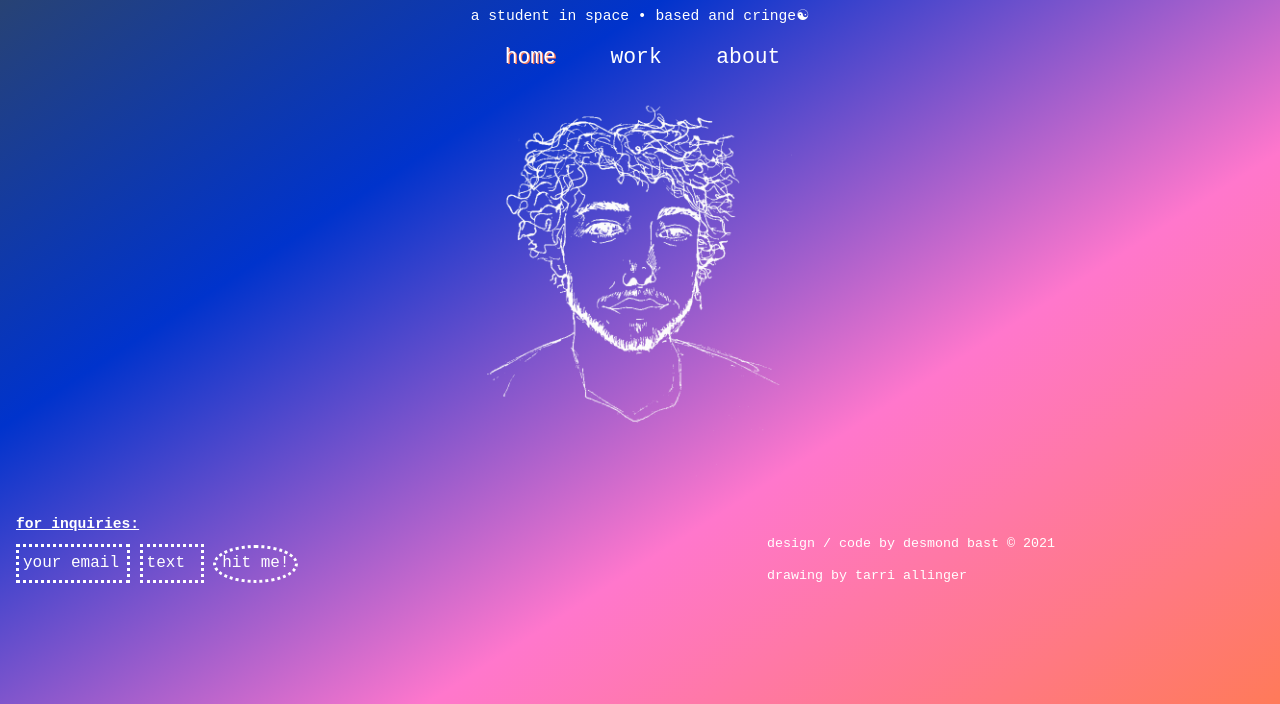
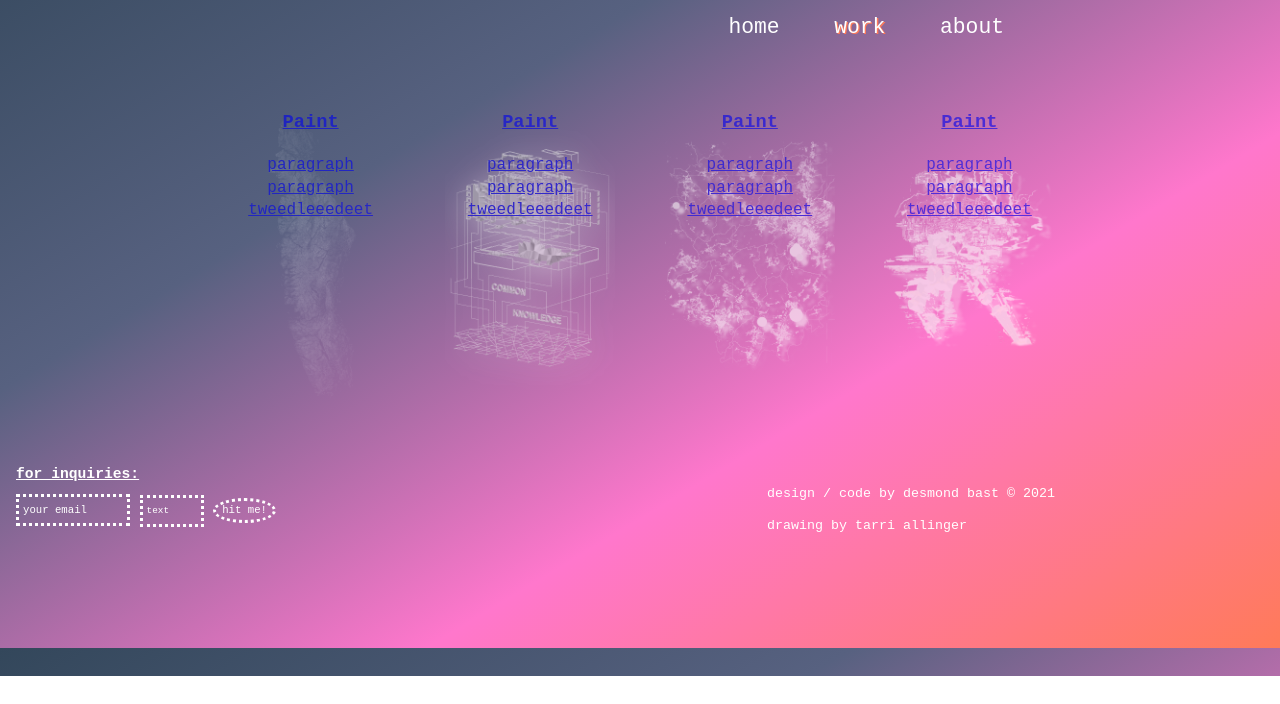
Before and after one commit to desbast/desbast.github.io, a website: page work.html in a window 1280 px wide. Shown: the part 124-828 px from the top of the page. After the commit the page ends 800 px from the top, so only its background shows below. Drawn offline with Linux system fonts and the light colour scheme.

Commit message:
Icons on moving work page
Newer Update Big Jabroni

```diff
--- a/css/main.css
+++ b/css/main.css
@@ -8,7 +8,7 @@ body {
   font-size: 1em;
   font-family: courier new;
   line-height: 1.4;
-  background-image: linear-gradient(to bottom right, #33475b, #0033CC, #FF77CC, rgb(255, 122, 89));
+  background-image: linear-gradient(to bottom right, #33475b, #576180, #FF77CC, rgb(255, 122, 89));
 }
 
 /* Global */
@@ -27,7 +27,7 @@ body {
   border-color: #000000;
  }
 .button1{
-	height: 38px;
+	height: 25px;
 	background: #ffffff;
 	background-color: transparent;
 	border-color: white;
@@ -35,14 +35,16 @@ body {
 	border-width: medium;
 	color: white;
 	border-radius: 50%;
+	font-size: 8pt;
 
 }
 
 /*header*/
 header{
-	padding-top: 40px;
+	padding-top: 10px;
 	min-height: 70px;
-	text-align: center;
+	text-align: right;
+	font-stretch: condensed;
 
 
 
@@ -118,7 +120,7 @@ header .current a{
 
 #submitform input[type="email"]{
 	padding:4px;
-	height:25px;
+	height:18px;
 	width:100px;
 	background-color: transparent;
 	border-style: dotted;
@@ -126,13 +128,14 @@ header .current a{
 	border-color: #ffffff;
 	color: white;
 	outline: none;
+	font-size:8pt;
 
 
 }
 
 #submitform input[type="text"]{
 	padding:4px;
-	height:25px;
+	height:18px;
 	width:50px;
 	background-color: transparent;
 	border-style: dotted;
@@ -142,10 +145,173 @@ header .current a{
 	color: white;
 	outline: none !important;
 	text-justify: top-left;
+	font-size: 7pt;
 
 
 
 }
+
+/*work*/
+
+.xop-section {
+	max-width: 960px;
+	margin: 0 auto;
+	padding: 2% 2%;
+
+
+}
+
+.xop-grid {
+	margin:1px 0 0 0;
+	padding: 0;
+	list-style: none;
+	display: block;
+	text-align: center;
+	width: 100%;
+}
+
+.xop-grid: after{
+	clear:both;
+
+}
+
+.xop-grid: after, .xop-box: before{
+	content: "";
+	display: table;
+}
+
+.xop-grid li{
+	width: 170px;
+	height: 300px;
+	display: inline-block;
+	margin: 20px;
+
+
+
+}
+
+.xop-box {
+	width: 100%;
+	height: 100%;
+	position: relative;
+	cursor: crosshair;
+	border-radius: 10px;
+	-webkit-transition: 0.3s ease-in-out, -webkit-transform 0.3s ease-in-out;
+	-moz-transition: 0.5s ease-in-out, -moz-transform 0.3s ease-in-out;
+	transition: 0.5s ease-in-out, transform 0.5s ease-in-out;
+	object-fit: contain;
+	opacity: 0.6;
+
+
+}
+
+.xop-box:hover{
+	transform: scale(1.05);
+	cursor: crosshair;
+	border: 1px yellow;
+	transition:.6s;
+	opacity: 1;
+
+
+}
+
+.xop-img-1 {
+	background-image:
+	url(../img/topoweissvanisle.png);
+	opacity: 0.6;
+	background-position: center;
+	background-size: cover;
+
+
+
+}
+
+.xop-img-1 hover{
+	opacity: 1.0;
+}
+
+.xop-img-2 {
+	background-image:
+	url(../img/chromeboy.png);
+	opacity: 0.6;
+	background-position: center;
+	background-size: cover;
+
+
+
+}
+
+.xop-img-2 hover{
+	opacity: 1.0;
+}
+
+
+.xop-img-3 {
+	background-image:
+	url(../img/lux4web2.png);
+	opacity: 0.6;
+	background-position: center;
+	background-size: cover;
+
+
+
+}
+
+.xop-img-3 hover{
+	opacity: 1.0;
+}
+
+
+
+.xop-img-4 {
+	background-image:
+	url(../img/eboyart4.png);
+	opacity: 0.6;
+	background-position: center;
+	background-size: cover;
+
+
+
+}
+
+.xop-img-4 hover{
+	opacity: 1.0;
+}
+
+
+
+
+
+.xop-info {
+	position: bottom-left
+	width:inherit;
+	height:inherit;
+	color: white;
+}
+
+
+
+.xop-info h3 {
+	font-family: courier;
+	font-weight: 300;
+	color: #ffffff;
+	font-size: 10px;
+	text-align: left;
+}
+
+
+
+
+
+
+
+
+
+
+
+
+
+
 
 
 
--- a/index.html
+++ b/work.html
@@ -2,7 +2,7 @@
 <html class="no-js" lang="">
 <head>
   <meta charset="utf-8">
-  <title>Desmond Bast ~ What's good?</title>
+  <title>Desmond Bast ~ work</title>
   <meta name="viewport" content="width=device-width">
   <meta name="description" content="desmond's website">
   <meta name="keywords" content="Desmond Bast, Architecture, Maps, Design, desdesdesigns">
@@ -36,25 +36,70 @@
 		</div>
 		<nav>
 			<ul>
-				<li class="current"><a href="index.html">home</a></li>
-				<li><a href="work.html">work</a></li>
+				<li><a href="index.html">home</a></li>
+				<li class="current"><a href="work.html">work</a></li>
 				<li><a href="about.html">about</a></li>
 			</ul>
-			<img src="./img/des.png">
 		</nav>
 	  </div>
 	</header>
 
 
+	<section id=clickables>
+		<div class= "xop-section">
+			<ul class="xop-grid">
+				<li>
+					<div class="xop-box xop-img-1">
+						<a href="#">
+							<h3>Paint</h3>
+							<p> paragraph paragraph tweedleeedeet</p>
 
-	<section id="boxes">
-		<div class="container">
-			<div class="box">
+						</a>
 
 
-			</div>
+					</div>
+				</li>
+				<li>
+					<div class="xop-box xop-img-2">
+						<a href="#">
+							<h3>Paint</h3>
+							<p> paragraph paragraph tweedleeedeet</p>
+
+						</a>
+
+
+					</div>
+				</li>
+				<li>
+					<div class="xop-box xop-img-3">
+						<a href="#">
+							<h3>Paint</h3>
+							<p> paragraph paragraph tweedleeedeet</p>
+
+						</a>
+
+
+					</div>
+				</li>
+				<li>
+					<div class="xop-box xop-img-4">
+						<a href="#">
+							<h3>Paint</h3>
+							<p> paragraph paragraph tweedleeedeet</p>
+
+						</a>
+
+
+					</div>
+				</li>
+
+
+
+			</ul>
+
+
+
 		</div>
-	</section>
 
 	<section id="showcase">
 		<div class="container">
```
Also changed, not shown: about.html (added), img/chromeboy.png (added), img/eboyart4.png (added), img/lux4web2.png (added), img/topoweissvanisle.png (added).
